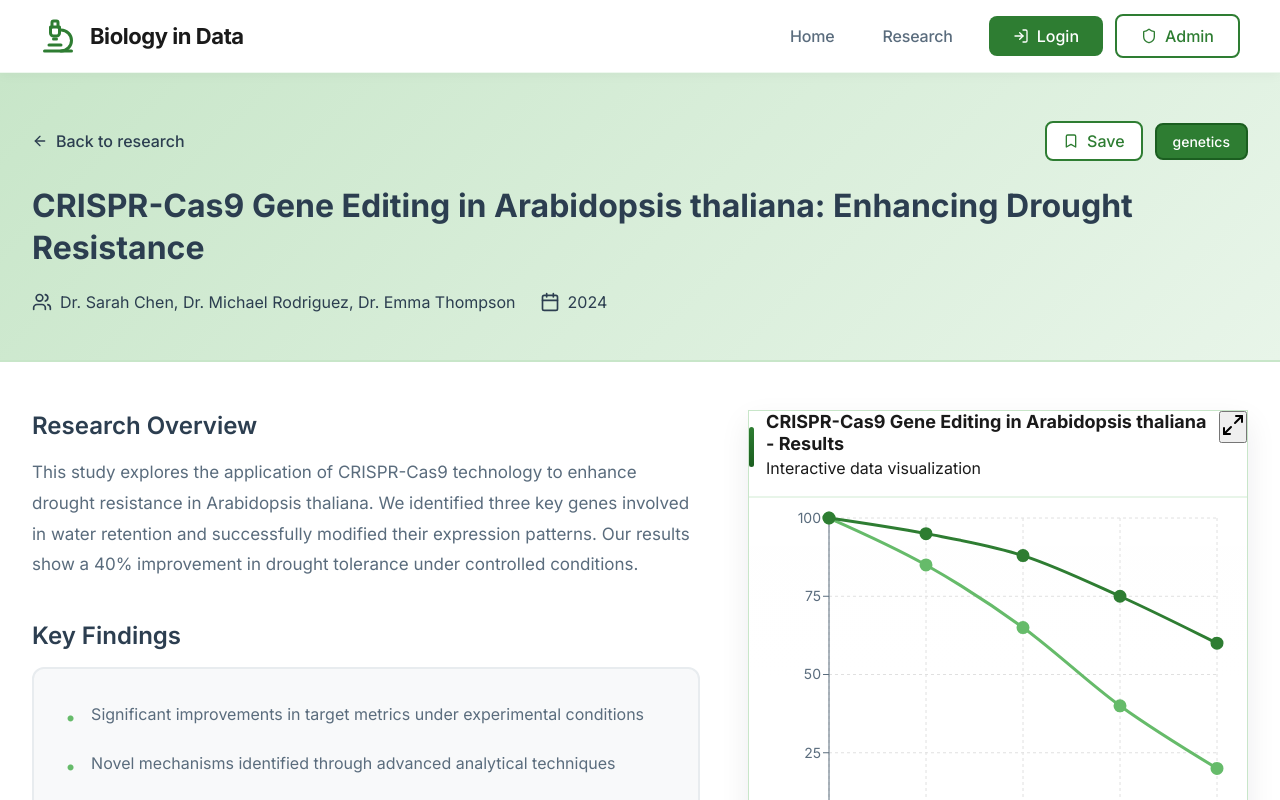
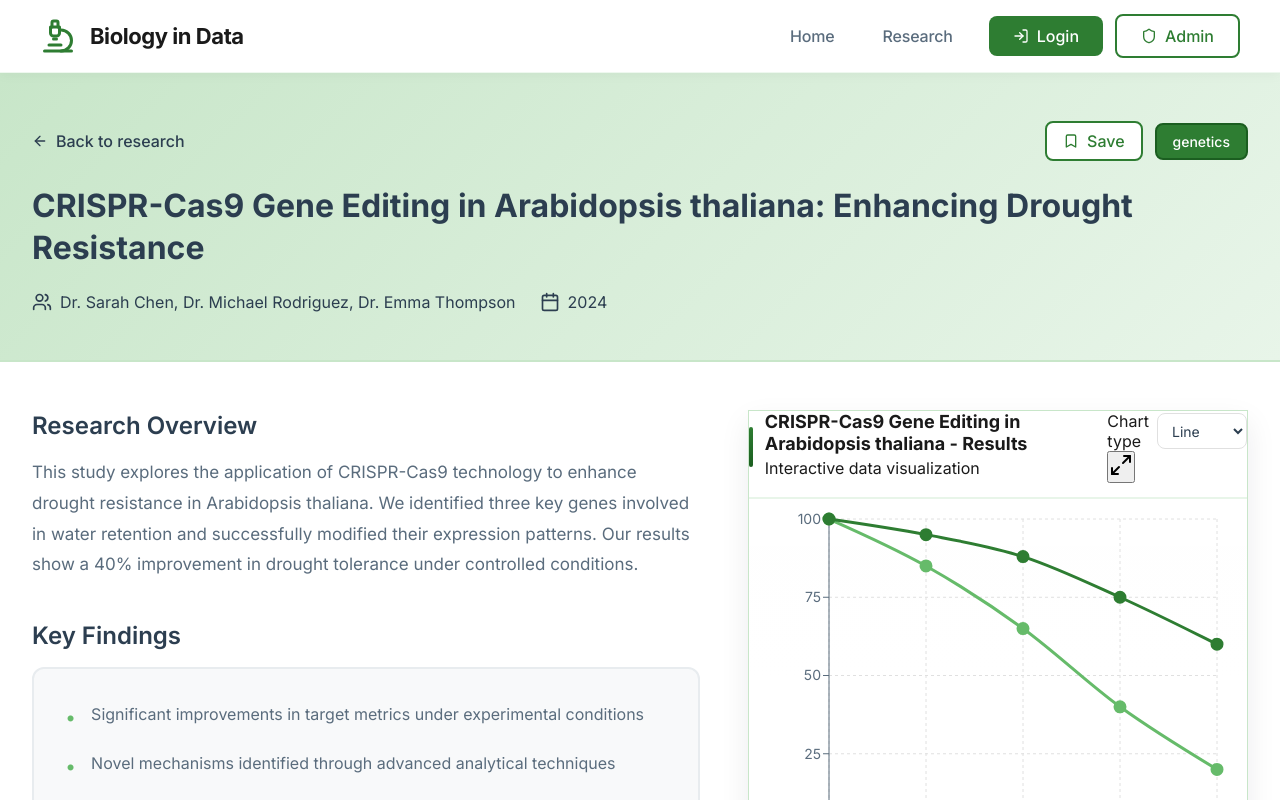
Before and after one commit to TejashRajuKV/Biology-in-Data, a React app: page /research/1 in a window 1280 px wide. Shown: the top 800 px of the page. Built offline with nearby package versions, Linux system fonts and the light colour scheme; the HTML template or start-up script is replaced by a standard one.

Commit message:
ChartFrame: add runtime chart-type selector (line/bar/scatter) via dropdown

```diff
--- a/src/components/ChartFrame.jsx
+++ b/src/components/ChartFrame.jsx
@@ -5,6 +5,11 @@ import { LineChart, Line, BarChart, Bar, ScatterChart, Scatter, XAxis, YAxis, Ca
 
 export function ChartFrame({ data, type = "line", title, xKey = "x", yKey = "y", yKey2 }) {
   const [isFullscreen, setIsFullscreen] = useState(false);
+  // local selection so user can change chart type at runtime
+  const [selectedType, setSelectedType] = useState(type);
+
+  // keep local selection in sync if caller changes `type` prop
+  useEffect(() => setSelectedType(type), [type]);
 
   const renderChart = () => {
     if (!data || data.length === 0) {
@@ -27,7 +32,7 @@ export function ChartFrame({ data, type = "line", title, xKey = "x", yKey = "y",
       margin: { top: 20, right: 30, left: 20, bottom: 20 },
     };
 
-    switch (type) {
+    switch (selectedType) {
       case "bar":
         return (
           <ResponsiveContainer width="100%" height="100%" minHeight={300}>
@@ -159,6 +164,30 @@ export function ChartFrame({ data, type = "line", title, xKey = "x", yKey = "y",
           </div>
         </div>
         <div className="flex gap-2" style={{ alignItems: 'flex-start' }}>
+          {/* chart type selector (line / bar / scatter) */}
+          <label htmlFor="chart-type-select" style={{ display: 'inline-flex', alignItems: 'center', gap: 8 }}>
+            <span className="sr-only">Chart type</span>
+            <select
+              id="chart-type-select"
+              value={selectedType}
+              onChange={(e) => setSelectedType(e.target.value)}
+              style={{
+                height: 36,
+                borderRadius: 8,
+                padding: '6px 10px',
+                border: '1px solid #e0e0e0',
+                background: '#fff',
+                color: '#2c3e50',
+                fontSize: 14,
+                cursor: 'pointer',
+              }}
+              aria-label="Select chart type"
+            >
+              <option value="line">Line</option>
+              <option value="bar">Bar</option>
+              <option value="scatter">Scatter</option>
+            </select>
+          </label>
           <button
             onClick={() => setIsFullscreen(!isFullscreen)}
             className="p-2.5 hover:bg-[#E8F5E9] rounded-lg transition-all group border border-[#e0e0e0] hover:border-[#66BB6A]"
```
